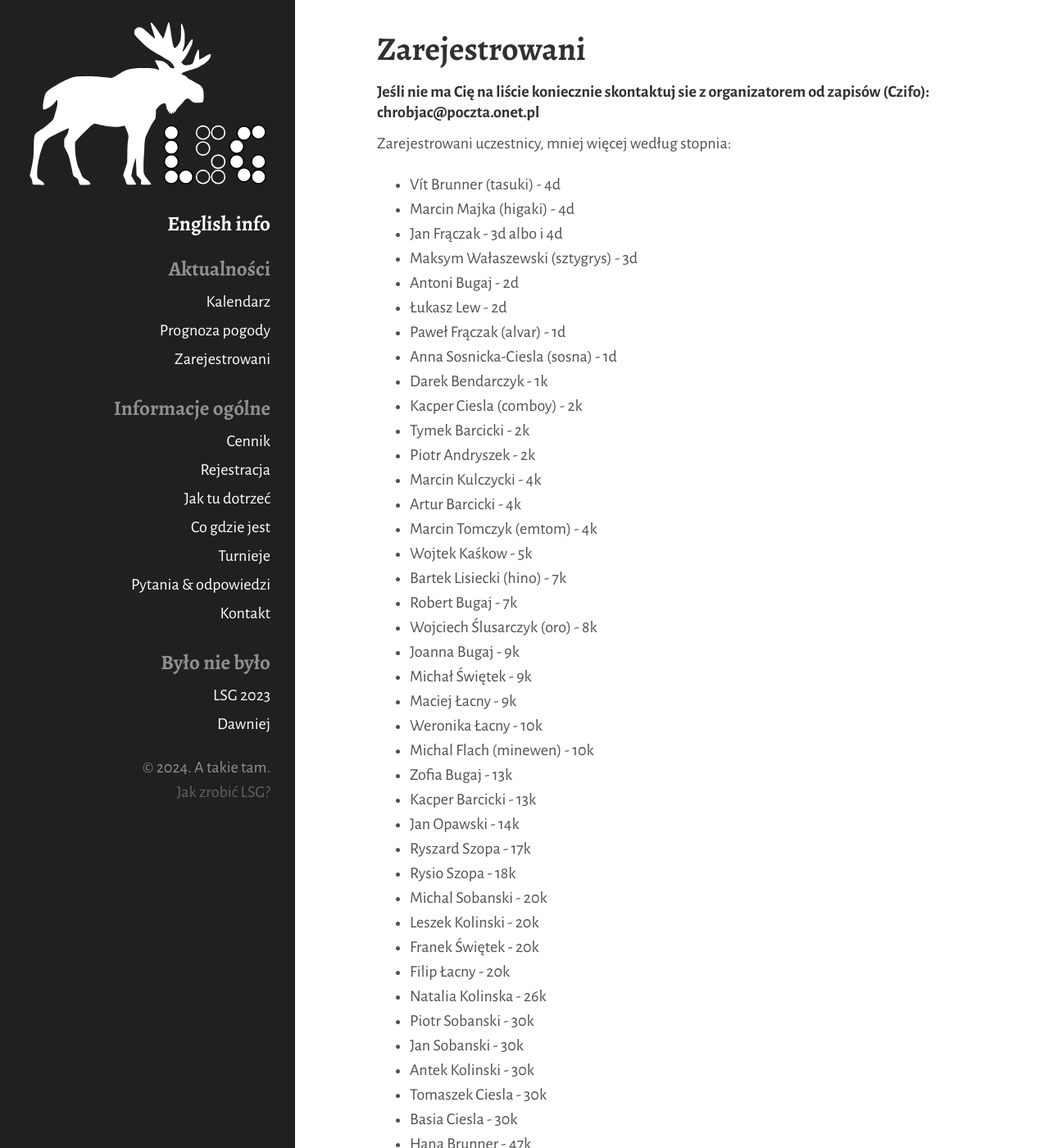
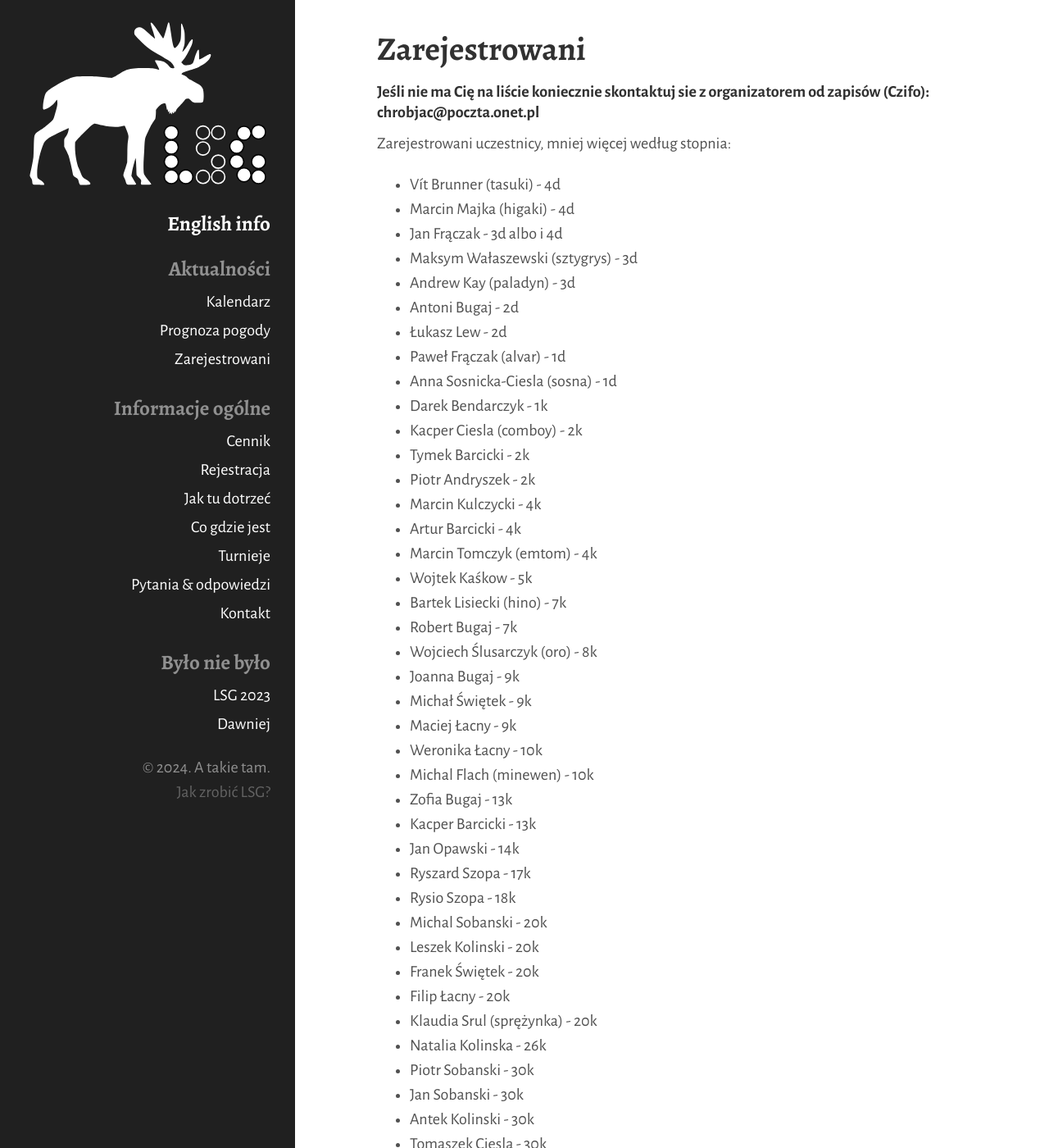
Before and after one commit to tasuki/lsg, a Jekyll site: the page built from zarejestrowani.md, in a window 1280 px wide and 1400 px high. Shown: the whole window at 82% size. Built offline with Jekyll 4.4.1, drawn with Linux system fonts in a browser that asks for light colours; some of the changed text lies outside the part shown.

Commit message:
Update zarejestrowani.md

```diff
--- a/zarejestrowani.md
+++ b/zarejestrowani.md
@@ -13,6 +13,7 @@ Zarejestrowani uczestnicy, mniej więcej według stopnia:
 - Marcin Majka (higaki) - 4d
 - Jan Frączak - 3d albo i 4d
 - Maksym Wałaszewski (sztygrys) - 3d
+- Andrew Kay (paladyn) - 3d
 - Antoni Bugaj - 2d
 - Łukasz Lew - 2d
 - Paweł Frączak (alvar) - 1d
@@ -42,6 +43,7 @@ Zarejestrowani uczestnicy, mniej więcej według stopnia:
 - Leszek Kolinski - 20k
 - Franek Świętek - 20k
 - Filip Łacny - 20k
+- Klaudia Srul (sprężynka) - 20k
 - Natalia Kolinska - 26k
 - Piotr Sobanski - 30k
 - Jan Sobanski - 30k
```
Also changed, not shown: other parts of zarejestrowani.md (+1 -0 lines).
